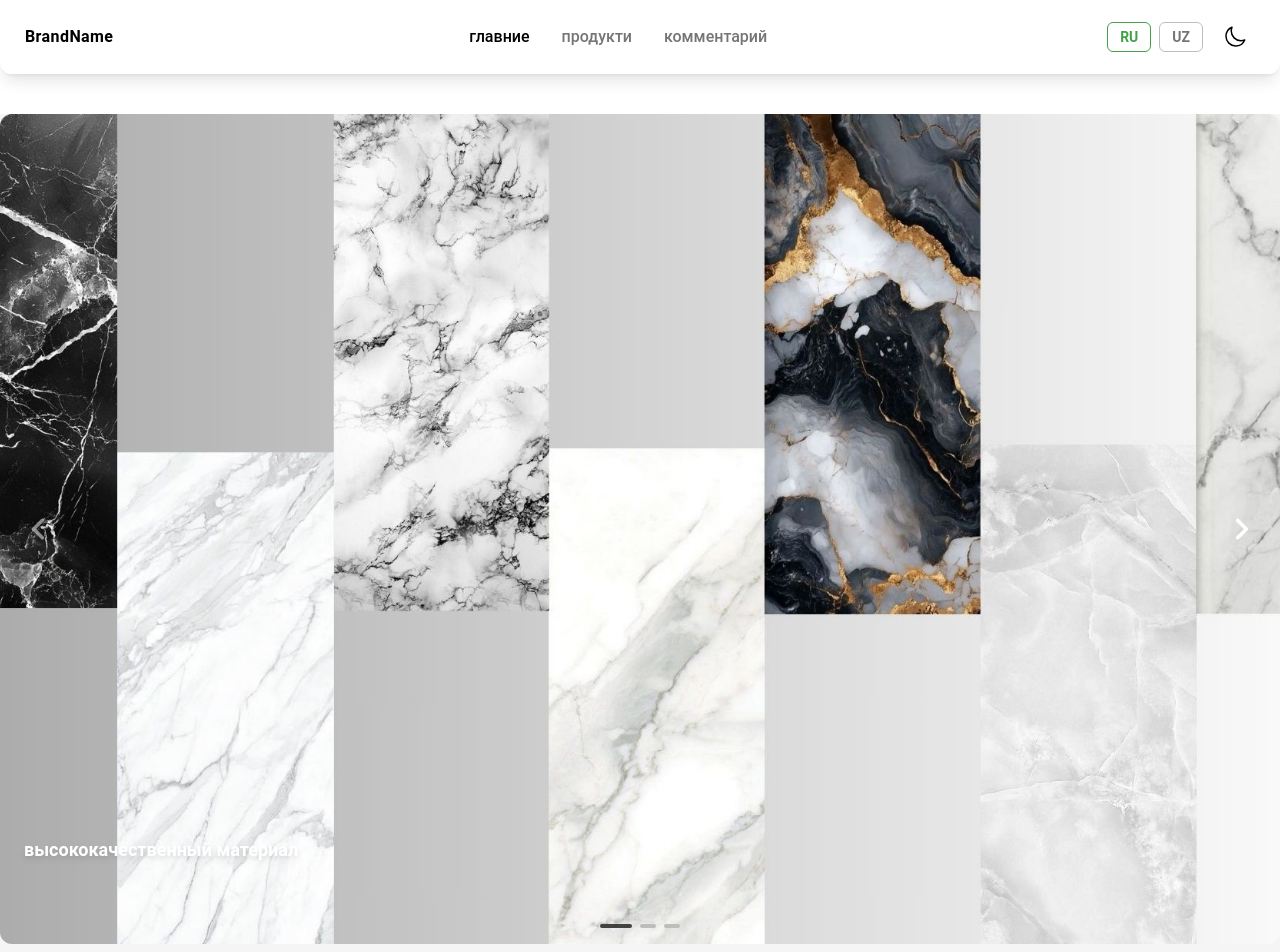
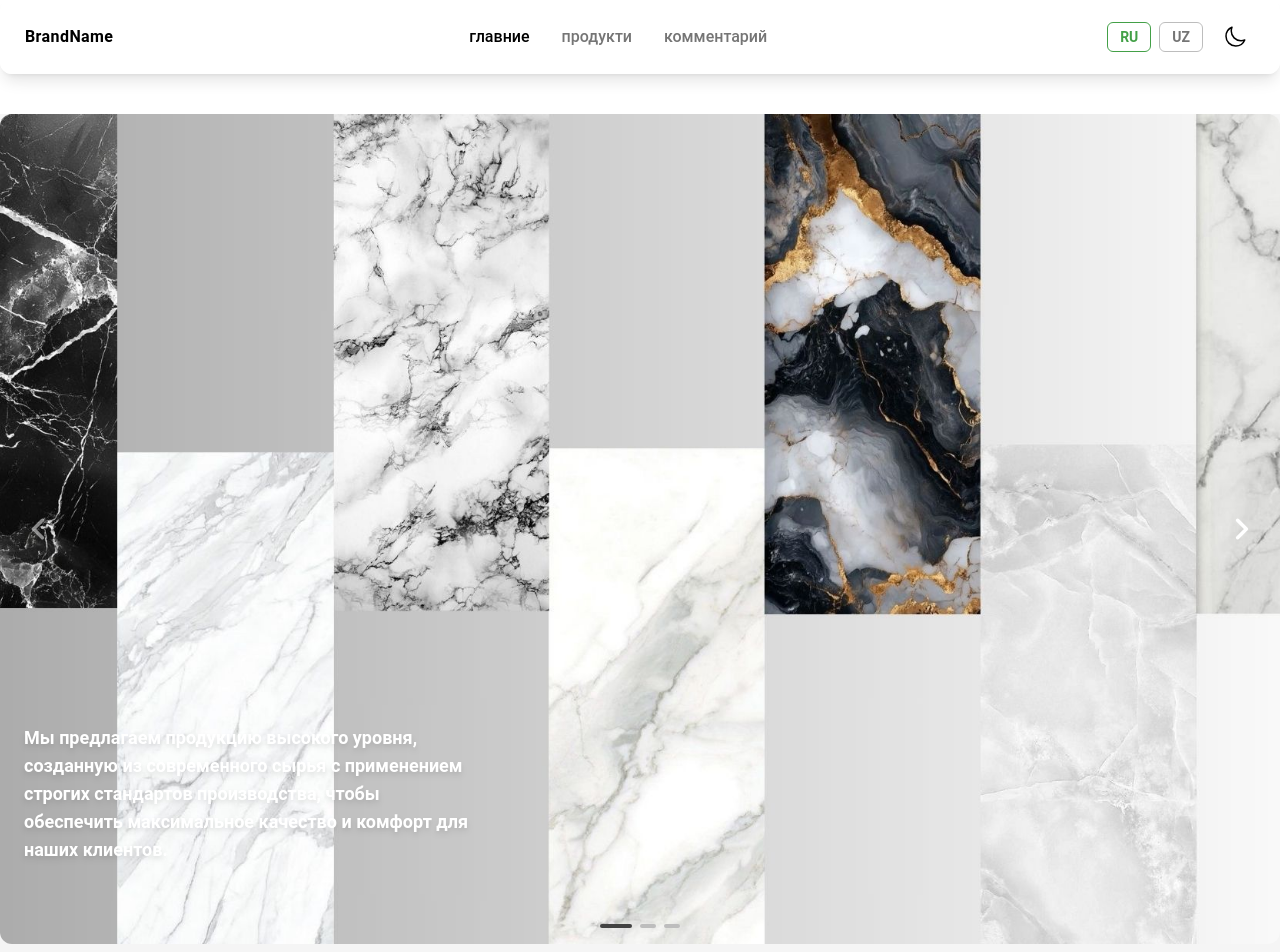
Before and after one commit to rixsiboeauabdulaziz/presentation, a React (Vite) app: page / in a window 1280 px wide. Shown: the top 952 px of the page. Built offline with nearby package versions, Linux system fonts and the light colour scheme.

Commit message:
first upload

```diff
--- a/src/components/Carousel.jsx
+++ b/src/components/Carousel.jsx
@@ -2,15 +2,15 @@ import { Carousel } from "@material-tailwind/react";
 
 export function ImageCarousel() {
   const texts = [
-    "высококачественный материал",
-    "отличная прочность и долговечность",
-    " лучшие характеристики на рынке",
+    "Мы предлагаем продукцию высокого уровня, созданную из современного сырья с применением строгих стандартов производства, чтобы обеспечить максимальное качество и комфорт для наших клиентов.",
+    "Каждая единица товара проходит многоступенчатую проверку перед тем, как попасть к вам. Устойчивость к износу, долговечность и функциональность — ключевые преимущества нашей продукции, благодаря которым нам доверяют тысячи покупателей по всей стране.",
+    "Мы постоянно улучшаем наши технологии, расширяем ассортимент и заботимся о клиентах. Благодаря сочетанию инноваций, стильного дизайна и строгого контроля качества мы обеспечиваем вам лучшее предложение среди современных брендов.",
   ];
 
   const images = [
-    "./../../public/Grey minimalist business project presentation .jpg",
-    "./../../public/photo_2025-05-26_17-08-15.jpg",
-    "./../../public/photo_2025-05-26_17-08-32.jpg",
+    "/Grey minimalist business project presentation .jpg",
+    "/photo_2025-05-26_17-08-15.jpg",
+    "/photo_2025-05-26_17-08-32.jpg",
   ];
 
   return (
@@ -41,8 +41,8 @@ export function ImageCarousel() {
               className="h-full w-full object-cover"
             />
 
-            {/* ---- TEXT LEFT ---- */}
-            <div className="absolute bottom-20 left-6">
+            {/* ---- TEXT BLOCK ---- */}
+            <div className="absolute bottom-20 left-6 max-w-md">
               <p className="text-lg font-semibold text-white drop-shadow-md dark:text-gray-100">
                 {texts[index]}
               </p>
```
